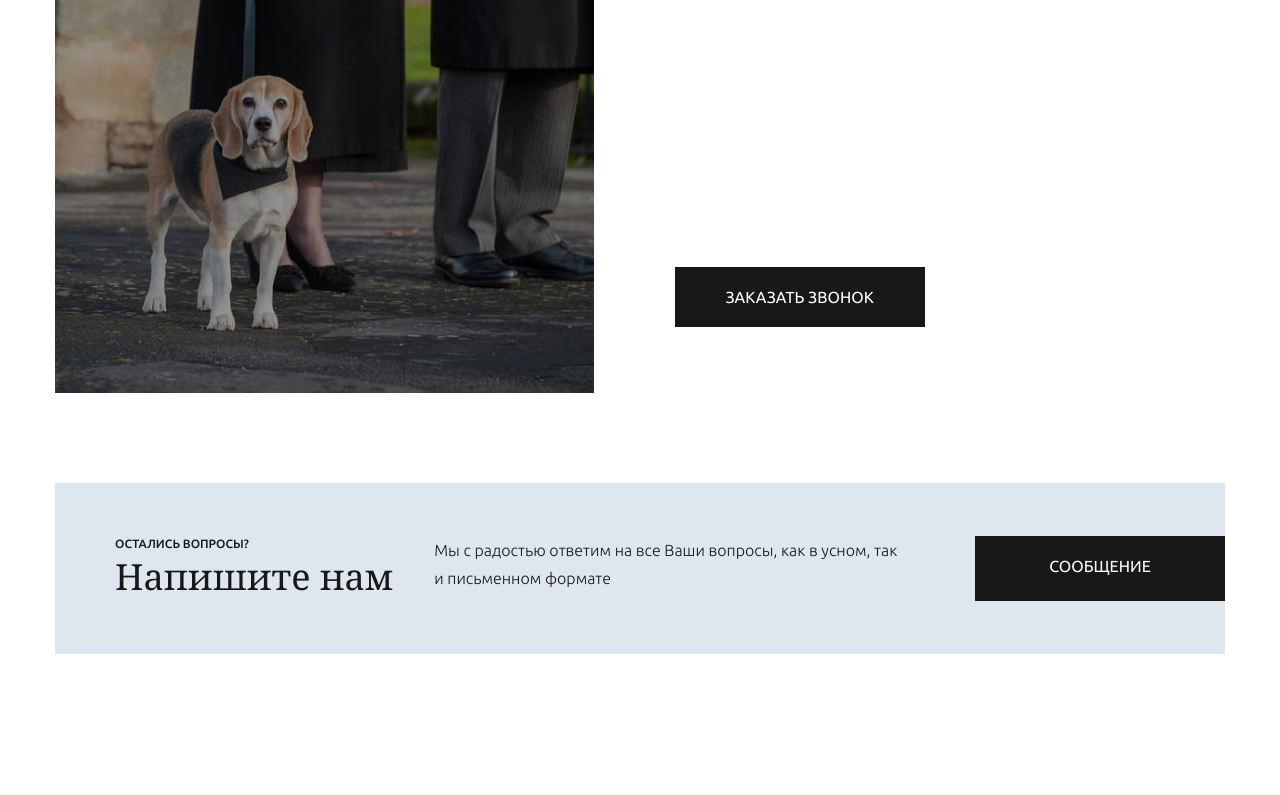
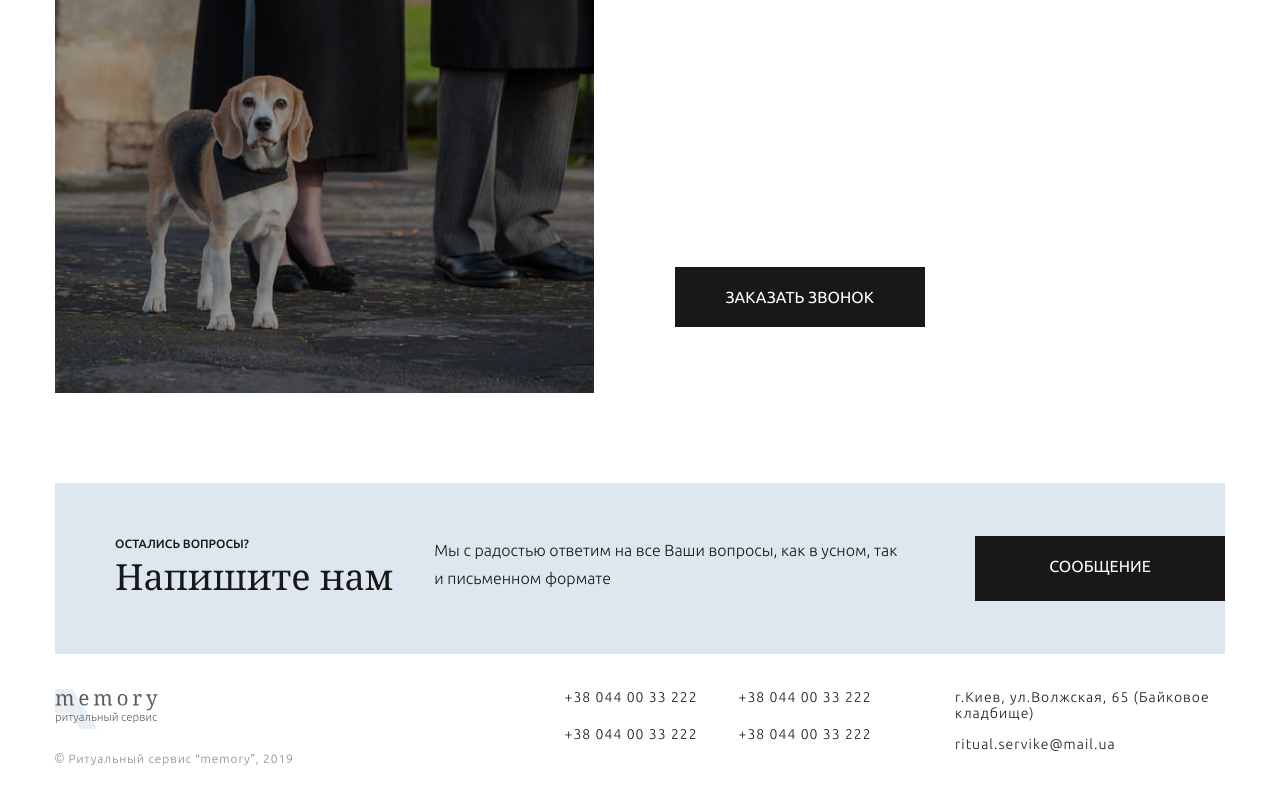
Before and after one commit to Slavenzka/ritual, a website: page source/index.html in a window 1280 px wide. Shown: the part 3007-3802 px from the top of the page. Before the commit the page ends 3661 px from the top, so only its background shows below. Drawn offline with Linux system fonts and the light colour scheme; files whose address does not match are found by name.

Commit message:
Сделал подвал страницы

```diff
--- a/source/index.html
+++ b/source/index.html
@@ -411,8 +411,40 @@
   </main>
 
   <footer class="footer">
+    <div class="container">
+      <a class="footer__logo">
+        <picture>
+          <img class="footer__img" src="img/logo.svg" alt="Логотип ритуального сервиса Memory">
+        </picture>
+      </a>
+      <ul class="footer__phones">
+        <li class="footer__phone">
+          +38 044 00 33 222
+        </li>
+        <li class="footer__phone">
+          +38 044 00 33 222
+        </li>
+        <li class="footer__phone">
+          +38 044 00 33 222
+        </li>
+        <li class="footer__phone">
+          +38 044 00 33 222
+        </li>
+      </ul>
+      <address class="footer__address">
+        <p class="footer__location">
+          г.Киев, ул.Волжская, 65 (Байковое кладбище)
+        </p>
+        <a href="mailto:ritual.servike@mail.ua" class="footer__email">
+          ritual.servike@mail.ua
+        </a>
+      </address>
+      <p class="footer__copyright">
+        © Ритуальный сервис “memory”, 2019
+      </p>
+    </div>
+  </footer>
 
-  </footer>
   <script src="plugins/jquery-3.3.1.min.js"></script>
   <script src="plugins/slick/slick.min.js"></script>
   <script>
--- /dev/null
+++ b/source/sass/blocks/footer.scss
@@ -0,0 +1,132 @@
+.footer > .container {
+  display: flex;
+  flex-direction: column;
+  padding-top: 20px;
+  padding-bottom: 30px;
+}
+
+.footer__logo {
+  order: 3;
+}
+
+.footer__img {
+  margin-top: 40px;
+  margin-left: 16px;
+  width: 103px;
+  opacity: 0.7;
+}
+
+.footer__phones {
+  order: 1;
+  display: grid;
+  grid-template-columns: repeat(2, 134px);
+  grid-auto-rows: auto;
+  grid-column-gap: 40px;
+  grid-row-gap: 10px;
+  margin: 0;
+  padding: 0 16px;
+  font-family: var(--font-main);
+  font-size: 14px;
+  font-weight: 300;
+  line-height: 16px;
+  color: var(--color-dark);
+  letter-spacing: 1.05px;
+  list-style: none;
+}
+
+.footer__address {
+  order: 2;
+  margin: 0;
+  margin-top: 30px;
+  padding: 0 16px;
+  font-family: var(--font-main);
+  font-size: 14px;
+  font-style: normal;
+  font-weight: 300;
+  line-height: 16px;
+  color: var(--color-dark);
+  letter-spacing: 1.05px;
+}
+
+.footer__email {
+  display: inline-block;
+  margin-top: 15px;
+  color: var(--color-dark);
+}
+
+.footer__location {
+  margin: 0;
+}
+
+.footer__copyright {
+  order: 4;
+  margin: 0;
+  margin-top: 17px;
+  padding: 0 16px;
+  font-family: var(--font-main);
+  font-size: 12px;
+  font-weight: 300;
+  line-height: 13px;
+  color: var(--color-dark);
+  letter-spacing: 0.9px;
+  opacity: 0.5;
+}
+
+@media (min-width: $width-tablet) {
+  .footer > .container {
+    display: grid;
+    grid-template-columns: repeat(2, auto);
+    grid-auto-rows: auto;
+  }
+
+  .footer__logo {
+    grid-column: 1 / 2;
+    grid-row: 1 / 2;
+  }
+
+  .footer__img {
+    margin: 0;
+  }
+
+  .footer__phones {
+    padding: 0;
+    margin-left: auto;
+  }
+
+  .footer__address {
+    grid-column: 2 / 3;
+    grid-row: 2 / 3;
+    margin-left: auto;
+    padding: 0;
+    width: 310px;
+  }
+
+  .footer__copyright {
+    grid-row: 3 / 4;
+    padding: 0;
+  }
+}
+
+@media (min-width: $width-notebook) {
+  .footer > .container {
+    display: grid;
+    grid-template-columns: 103px auto 270px;
+    padding-top: 35px;
+  }
+
+  .footer__phones {
+    margin-left: 51%;
+  }
+
+  .footer__address {
+    grid-column: 3 / 4;
+    grid-row: 1 / 2;
+    margin: 0;
+    width: auto;
+  }
+
+  .footer__copyright {
+    grid-column: 1 / 3;
+    margin: 0;
+  }
+}
--- a/source/sass/style.scss
+++ b/source/sass/style.scss
@@ -4,6 +4,7 @@
   "blocks/header",
   "blocks/nav",
   "blocks/lang",
+  "blocks/footer",
   "blocks/index/promo",
   "blocks/index/banner",
   "blocks/index/contacts",
```
Also changed, not shown: source/css/style.css, source/css/style.min.css.
